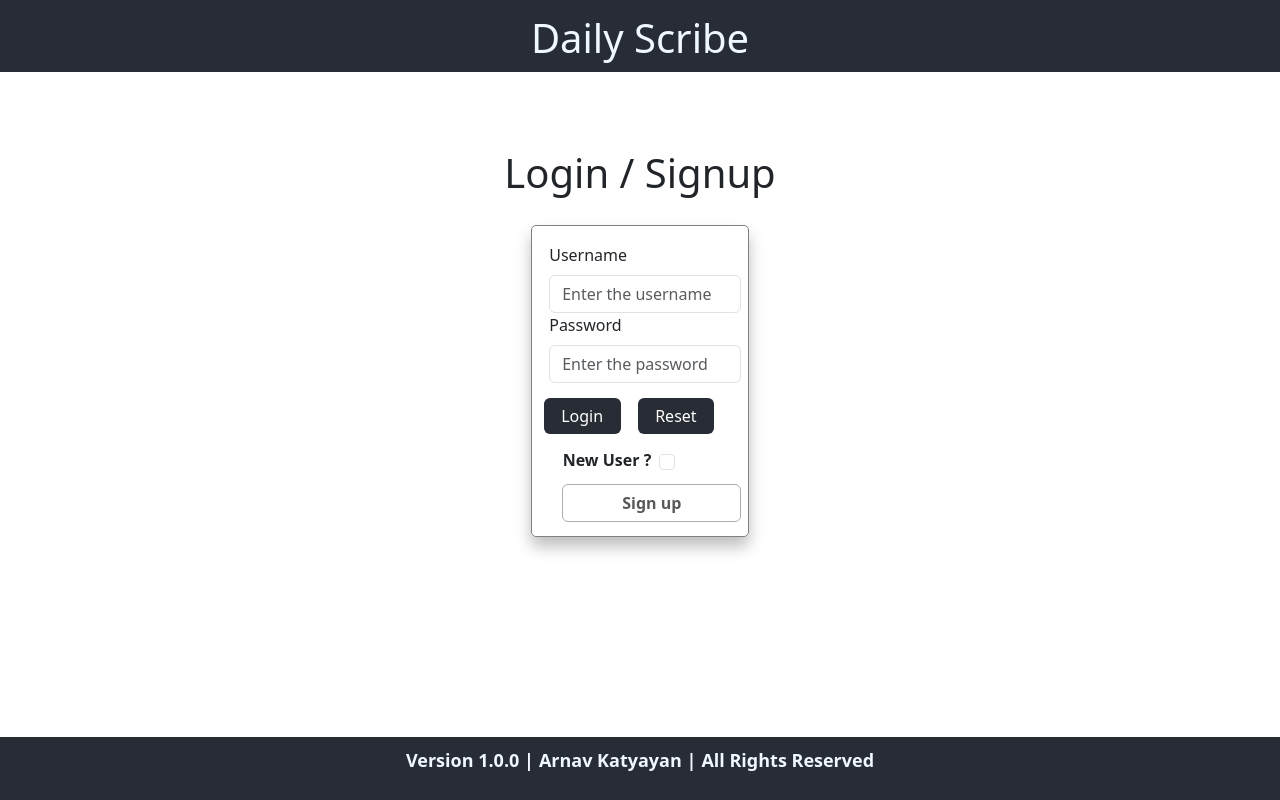
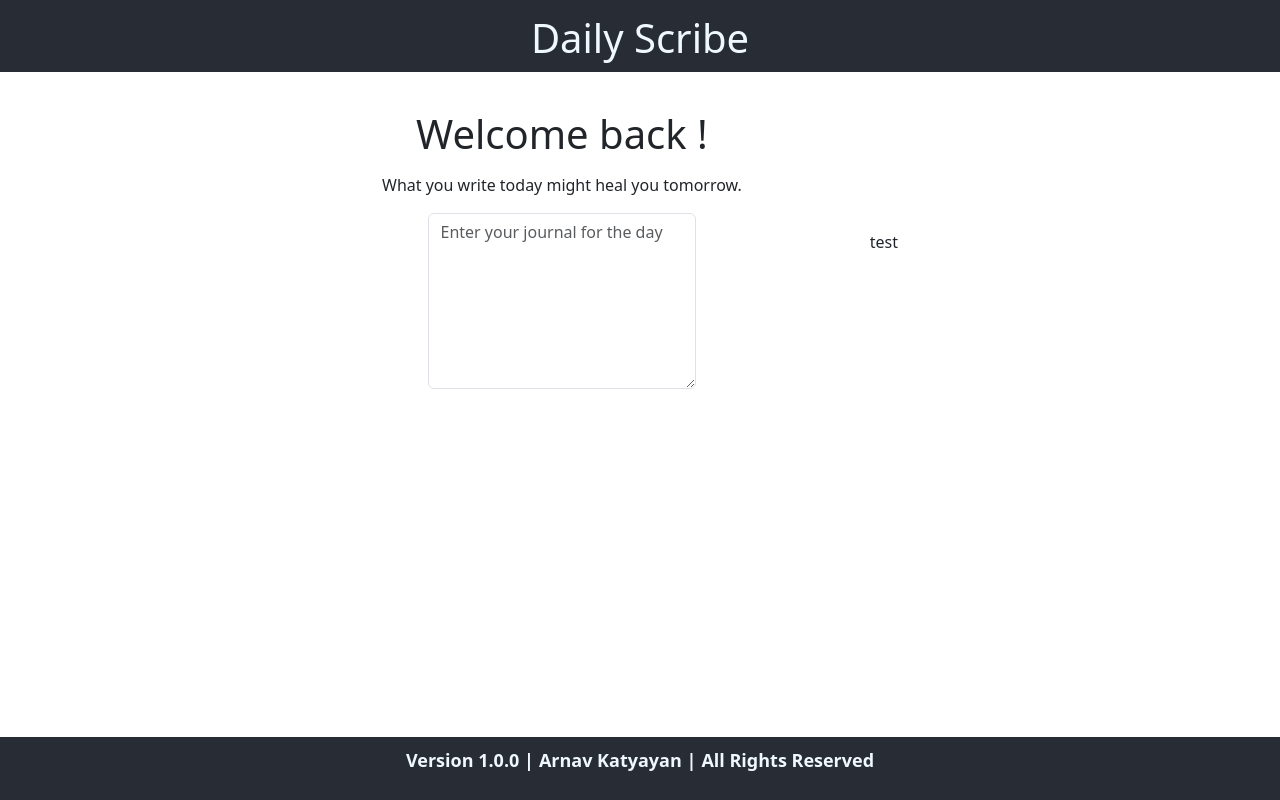
Before and after one commit to arnavkatyayan/DailyScribe, a React (Create React App) app in the folder DailyScribeNotesFE/dailyscribenotesfrontend/: page / in a window 1280 px wide. Built offline with nearby package versions, Linux system fonts and the light colour scheme; sample sign-in values are in the browser's storage.

Commit message:
Further changes Adding react-router , homepage, css changes, app.js changes.

```diff
--- a/DailyScribeNotesFE/dailyscribenotesfrontend/src/App.css
+++ b/DailyScribeNotesFE/dailyscribenotesfrontend/src/App.css
@@ -48,7 +48,7 @@
   top:6vw;
 }
 .login-modal {
-  height:39vh;
+  height:41vh;
   width: 17vw;
   border-radius: 5px;
   border:1px solid grey;
@@ -77,7 +77,7 @@
   position: relative;
   top: 29px;
   gap: 18px;
-  right:16px;
+  right:-12px;
 }
 .new-user-check {
   position: relative;
@@ -128,6 +128,40 @@
   right: -62px;
   top:-2px;
 }
-/* .signup-modal-body {
-  height:21vh !important;
-} */
+.login-page-btns {
+  display: flex;
+  flex-direction: column;
+  gap:12px;
+}
+.homepage-parent {
+  align-items: center;
+  display: flex;
+  gap: 10vw;
+  justify-content: center;
+  position: relative;
+  top: 3vw;
+}
+.homepage {
+  display: flex;
+  align-items: center;
+  justify-content: center;
+  flex-direction: column;
+  transform: scale(0.1);
+  animation: zoomIn 1.5s ease-out forwards;
+  opacity: 0;
+  gap:10px;
+}
+@keyframes zoomIn {
+  0% {
+    transform: scale(0.1);
+    opacity: 0;
+  }
+  100% {
+    transform: scale(1);
+    opacity: 1;
+  }
+}
+.journal-box {
+  height: 22vh;
+  width: 21vw !important;
+}
--- a/DailyScribeNotesFE/dailyscribenotesfrontend/src/App.js
+++ b/DailyScribeNotesFE/dailyscribenotesfrontend/src/App.js
@@ -1,14 +1,46 @@
-import logo from './logo.svg';
 import './App.css';
 import LoginPage from './LoginPage';
+import { useState, useEffect } from "react";
+import { BrowserRouter as Router, Routes, Route, Navigate } from "react-router-dom";
+import HomePage from './HomePage';
+
+
 function App() {
+  const [isLoggedIn, setIsLoggedIn] = useState(() => {
+    return sessionStorage.getItem("isLoggedIn") === "true";
+  });
+  const [userName, setUsername] = useState("");
+
+  useEffect(() => {
+    sessionStorage.setItem("isLoggedIn", isLoggedIn);
+  }, [isLoggedIn]);
+
+  const handleLogout = () => {
+    setIsLoggedIn(false);
+
+    }
+
   return (
     <>
       <div className='header-class'>
         <h1>Daily Scribe</h1>
       </div>
 
-    <LoginPage/>
+      <Router>
+        <Routes>
+          <Route
+            path="/"
+            element={
+              isLoggedIn ? <HomePage userName={userName}/> : <Navigate to="/login" replace />
+            }
+          />
+          <Route
+            path="/login"
+            element={<LoginPage setIsLoggedIn={setIsLoggedIn} setUsername={setUsername}/>}
+          />
+        </Routes>
+      </Router>
+
       <div className='footer-class'>
         <div className='version-author'>
           <p className='version-no'>Version 1.0.0 | </p>
--- /dev/null
+++ b/DailyScribeNotesFE/dailyscribenotesfrontend/src/HomePage.js
@@ -0,0 +1,31 @@
+import React from "react";
+import {Form, Button} from "react-bootstrap";
+import { quotes } from "./ReusableModalsAndMethods";
+import {useState, useEffect} from "react";
+
+function HomePage(props) {
+    const [quote, setQuote] = useState("");
+
+    useEffect(()=> {
+        const num = Math.floor(Math.random()*quotes.length);
+        setQuote(quotes[num]);
+    },[]);
+
+    return (
+        <div className="homepage-parent">
+        <div className="homepage">
+          <h1> Welcome back {props.userName} !</h1>
+          <h6>{quote}</h6>
+            <Form>
+                <Form.Group controlId="exampleForm.ControlTextarea1">
+                <Form.Control as="textarea" rows={5} placeholder="Enter your journal for the day" className="journal-box" />
+                </Form.Group>
+            </Form>
+        </div>
+        <div className="stats">
+            <p>test</p>
+        </div>
+        </div>
+    )
+}
+export default HomePage
--- a/DailyScribeNotesFE/dailyscribenotesfrontend/src/LoginPage.js
+++ b/DailyScribeNotesFE/dailyscribenotesfrontend/src/LoginPage.js
@@ -3,10 +3,13 @@ import { useState } from "react";
 import { Button, Form , Modal } from "react-bootstrap";
 import 'bootstrap/dist/css/bootstrap.min.css';
 import axios from "axios";
-import SignupPage from "./ReusableModalsAndMethods";
+//import SignupPage from "./ReusableModalsAndMethods";
+import { SignupPage, ForgetPasswordPage } from "./ReusableModalsAndMethods";
 import Swal from "sweetalert2";
+import { useNavigate } from 'react-router-dom';
 
-function LoginPage() {
+function LoginPage(props) {
+    const navigate = useNavigate();
     const [userName, setUserName] = useState("");
     const [password, setPassword] = useState("");
     const [isNewUser, setIsNewUser] = useState(false);
@@ -15,6 +18,8 @@ function LoginPage() {
     const [passwordSU, setPasswordSU] = useState("");
     const [emailSU, setEmailSU] = useState("");
     const [confirmPasswordSU, setConfirmPasswordSU] = useState("");
+    const [isForgetPass, setIsForgetPass] = useState(false);
+    const [showForgetPassModal, setShowForgetPassModal] = useState(false);
 
     const handleNewUser = () => {
         setIsNewUser(!isNewUser);
@@ -154,6 +159,10 @@ function LoginPage() {
                     icon: 'success',
                     confirmButtonText: 'OK'
                   });
+                  props.setUsername(userName);
+                  props.setIsLoggedIn(true);
+                  sessionStorage.setItem("isLoggedIn", "true");
+                  navigate("/");
             }
             else {
                 Swal.fire({
@@ -180,8 +189,31 @@ function LoginPage() {
         setShowSignupModal(true);
     }
 
+    const handleForgetPassMain = () => {
+        setShowForgetPassModal(true);
+    }
+
+    const handleForgetPassAPI = async () => {
+        if (!userName.trim()) {
+            Swal.fire({
+                icon: 'warning',
+                title: 'Missing username',
+                text: 'Please enter username.',
+            });
+            return;
+        }
+    }
+
     const handleClose = () => {
         setShowSignupModal(false);
+    }
+
+    const handleClosePass = () => {
+        setShowForgetPassModal(false);
+    }
+
+    const handleForgetPassword = () => {
+        setIsForgetPass(!isForgetPass);
     }
 
     return (
@@ -215,11 +247,27 @@ function LoginPage() {
                             checked={isNewUser}
                             onChange={handleNewUser}
                             className="new-user-check"
+                            disabled={isForgetPass}
+                        />
+
+                         <p><b>Forget Password ? </b></p>
+                        <Form.Check
+                            checked={isForgetPass}
+                            onChange={handleForgetPassword}
+                            className="new-user-check"
+                            disabled={isNewUser}
                         />
                     </div>
+                    <div className="login-page-btns">
                     {isNewUser ?
-                    <Button className="signup-btn" onClick={handleSignup}>Sign up</Button> : <Button className="signup-btn" disabled onClick={handleSignup}>Sign up</Button>
-                }
+                        <Button className="signup-btn" onClick={handleSignup}>Sign up</Button> : <Button className="signup-btn" disabled onClick={handleSignup}>Sign up</Button>
+                    }
+                    {isForgetPass ?
+                        <Button className="signup-btn" onClick={handleForgetPassMain}>Forget Password</Button> : <Button className="signup-btn" disabled onClick={handleForgetPassMain}>Forget Password</Button>
+
+
+                    }
+                    </div>
                 </Form>
 
                 <SignupPage
@@ -237,6 +285,15 @@ function LoginPage() {
                     handleSignup={handleSignupSU}
                     handleReset={handleResetSU}
                 />
+                <ForgetPasswordPage
+                show={showForgetPassModal}
+                onClose={handleClosePass}
+                title="Forget Password"
+                userName={userName}
+                handleUsername={handleUserName}
+                handleForgetPassword={handleForgetPassAPI}
+                />
+
             </div>
         </div>
     )
--- a/DailyScribeNotesFE/dailyscribenotesfrontend/src/ReusableModalsAndMethods.js
+++ b/DailyScribeNotesFE/dailyscribenotesfrontend/src/ReusableModalsAndMethods.js
@@ -1,7 +1,36 @@
 import React from "react";
 import { Modal, Form, Button } from "react-bootstrap";
 
-const SignupPage = ({
+
+export const quotes = [
+  "Your journal is your safe place to dream, reflect, and grow.",
+  "Small steps every day lead to big changes over time.",
+  "Write it out — your mind will thank you.",
+  "In the pages of your journal, you meet your true self.",
+  "Growth begins with honest reflection.",
+  "Your story matters, even when it's messy.",
+  "Journaling is like whispering to one’s self and listening at the same time.",
+  "Progress, not perfection.",
+  "Write without fear. Edit without mercy.",
+  "You don’t need permission to write your truth.",
+  "The act of writing is the act of discovering what you believe.",
+  "What you write today might heal you tomorrow.",
+  "A journal is a mirror to your soul.",
+  "Pour your heart out — the page can hold it.",
+  "Silence your inner critic. Let your pen speak.",
+  "Today’s thoughts are tomorrow’s breakthroughs.",
+  "Journaling is your time machine for self-awareness.",
+  "The words you write shape the person you become.",
+  "Every entry is a step toward clarity.",
+  "Let go through ink. Heal through words.",
+  "Reflect. Reset. Reignite.",
+  "Write to understand, not to impress.",
+  "Your future self will thank you for today's honesty.",
+  "The most powerful story you can tell is your own.",
+  "Every page turned is a step toward peace."
+];
+
+export const SignupPage = ({
   show,
   onClose,
   title,
@@ -73,4 +102,32 @@ const SignupPage = ({
   );
 };
 
-export default SignupPage;
+export const ForgetPasswordPage = ({show,onClose,title,userName,handleUsername,handleForgetPassword})=> {
+return(
+    <div>
+      <Modal show={show} onHide={onClose} className="signup-modal-body">
+        <Modal.Header closeButton>
+          <Modal.Title>{title}</Modal.Title>
+        </Modal.Header>
+        <Modal.Body>
+          <div className="login-modal signup-modal">
+            <Form>
+              <Form.Label>Username</Form.Label>
+              <Form.Control
+                type="text"
+                placeholder="Enter the username"
+                style={{ width: '15vw' }}
+                value={userName}
+                onChange={handleUsername}
+              />
+
+              <div className="btn-grps mt-3">
+                <Button variant="primary" onClick={handleForgetPassword}>Sign Up</Button>
+              </div>
+            </Form>
+          </div>
+        </Modal.Body>
+      </Modal>
+    </div>
+)
+}
```
Lines whose indentation alone changed are shown as unchanged.
